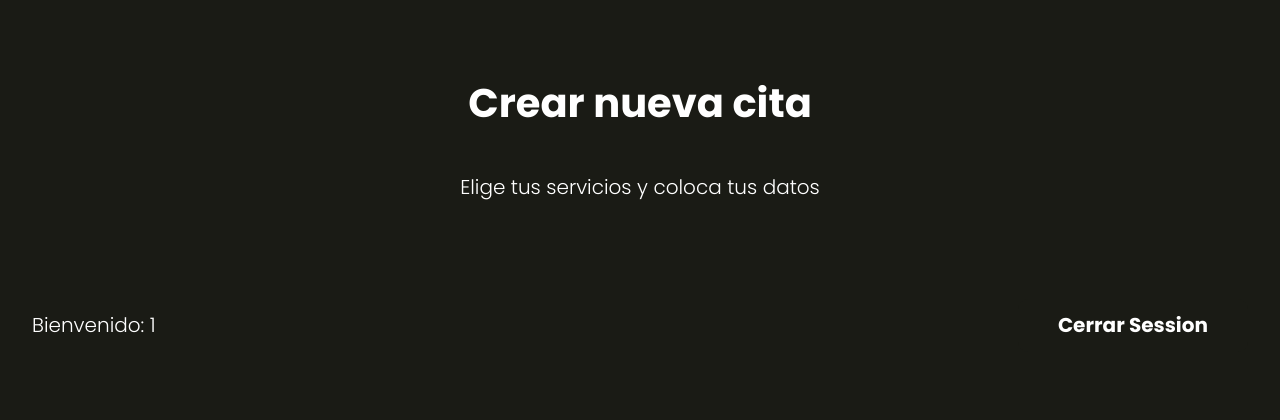
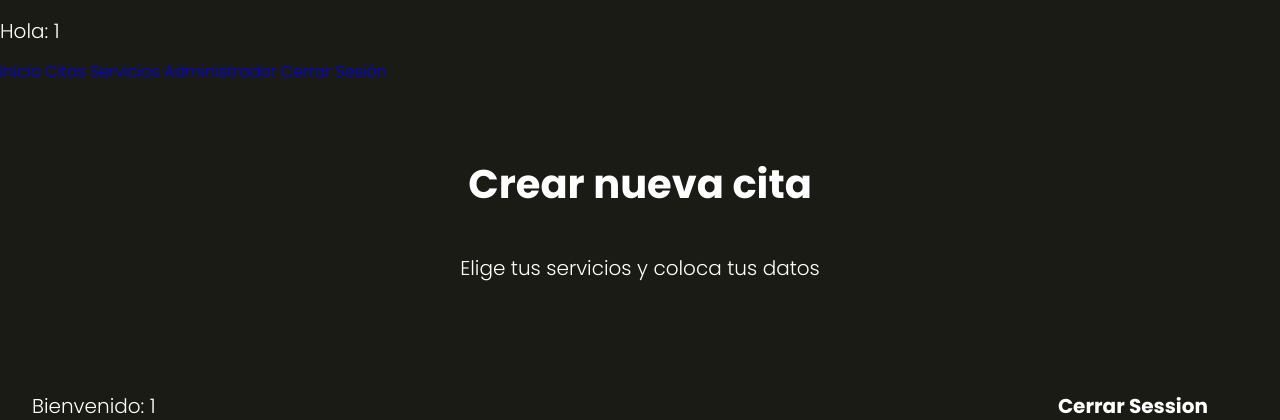
Before and after one commit to Edwin1406/appsalon, a PHP site: page /cita in a window 1280 px wide. Shown: the top 420 px of the page. Run offline with PHP 8.4, Linux system fonts and the light colour scheme; the visitor is signed in with stand-in values (Sample User, id 1); data that the repository does not hold is empty; some libraries are stand-ins or nearby versions.

Commit message:
Update layout.php

```diff
--- a/views/layout.php
+++ b/views/layout.php
@@ -15,12 +15,19 @@
 
 </head>
 <body>
-<header class="header">
 
 
-</header>
-
     <div class="contenedor-app">
+        <header class="app-header">
+            <p class="nombre-usuario">Hola: <span> <?php echo $_SESSION['nombre'] ?? ''; ?> </span></p>
+            <nav class="nav-principal">
+                <a href="/">Inicio</a>
+                <a href="/cita">Citas</a>
+                <a href="/servicios">Servicios</a>
+                <a href="/admin">Administrador</a>
+                <a href="/logout">Cerrar Sesión</a>
+            </nav>
+        </header>
         <div class="imagen"></div>
         <div class="app">
             <?php echo $contenido; ?>
```
